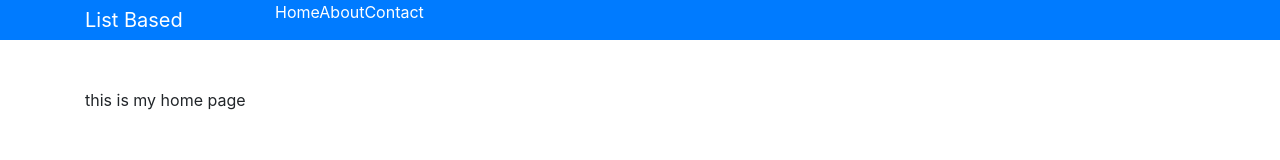
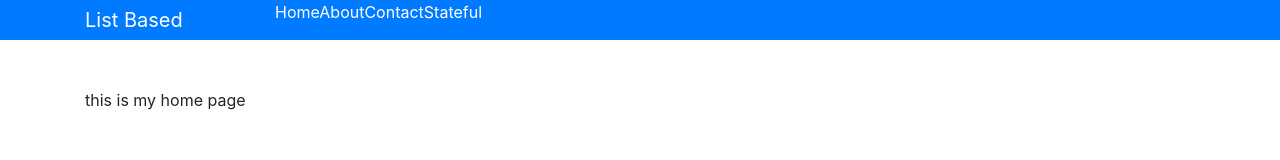
Before and after one commit to f2expert/ReactTraining, a React (Create React App) app: page /home in a window 1280 px wide. Shown: the top 160 px of the page. Built offline with nearby package versions, Linux system fonts and the light colour scheme.

Commit message:
created stateful component

```diff
--- a/src/app.router.js
+++ b/src/app.router.js
@@ -6,6 +6,7 @@ import PreLoader from './components/preLoader'
 const Home = lazy(()=> import('./views/home'));
 const About = lazy(()=> import('./views/about'));
 const Contact = lazy(()=> import('./views/contact'));
+const Stateful = lazy(()=> import('./views/stateful'));
 
 function AppRouter() {
     return (
@@ -14,6 +15,7 @@ function AppRouter() {
                 <Route path="/" exact component={Home} />
                 <Route path="/about" component={About} />
                 <Route path="/home" component={Home} />
+                <Route path="/stateful" component={Stateful} />
                 <Route path="/contact" component={Contact} />
                 <Redirect from="/*" to="/home" />
             </Suspense>
--- a/src/containers/header.js
+++ b/src/containers/header.js
@@ -4,7 +4,8 @@ function Header() {
     const navLists = [
         { title: 'Home', links: '/home' },
         { title: 'About', links: '/about' },
-        { title: 'Contact', links: '/contact' }
+        { title: 'Contact', links: '/contact' },
+        { title: 'Stateful', links: '/stateful' }
     ];
     return (
         <Container>
--- /dev/null
+++ b/src/views/stateful.js
@@ -0,0 +1,58 @@
+import React, { Component } from 'react'
+
+class Stateful extends Component {
+//mounting,
+componentWillMount(){
+    console.log('componentWillMount');
+    sessionStorage.setItem('ram','fdsfsf')
+}
+componentDidMount(){
+    console.log('componentDidMount')
+}
+//updating,
+shouldComponentUpdate(propsValue, stateValue){
+    if(stateValue.userName.substr(0,stateValue.userName.length -1) == this.state.userName){
+        return false;
+    }else{
+        return true;
+    }
+}
+
+//unmounting
+componentWillUnmount(){
+    console.log('componentWillUnmount');
+    sessionStorage.removeItem('ram')
+}
+
+state = {
+    userName:"Ram",
+    age:7
+}
+
+updteUserState = (data) => {
+    this.setState({userName:data});
+}
+
+updteAgeState = (data) => {
+    this.setState({age:data});
+}
+
+
+    render() {
+        console.log('render')
+        return (
+            <div>
+                <input type="text"
+                    name="userName"
+                    onChange={(event) => this.updteUserState(event.target.value)}
+                    value={this.state.userName} />
+                    <input type="text"
+                    name="userAge"
+                    onChange={(event) => this.updteAgeState(event.target.value)}
+                    value={this.state.userAge} />
+                <div>{this.state.userAge}</div>
+            </div>
+        )
+    }
+}
+export default Stateful
```
